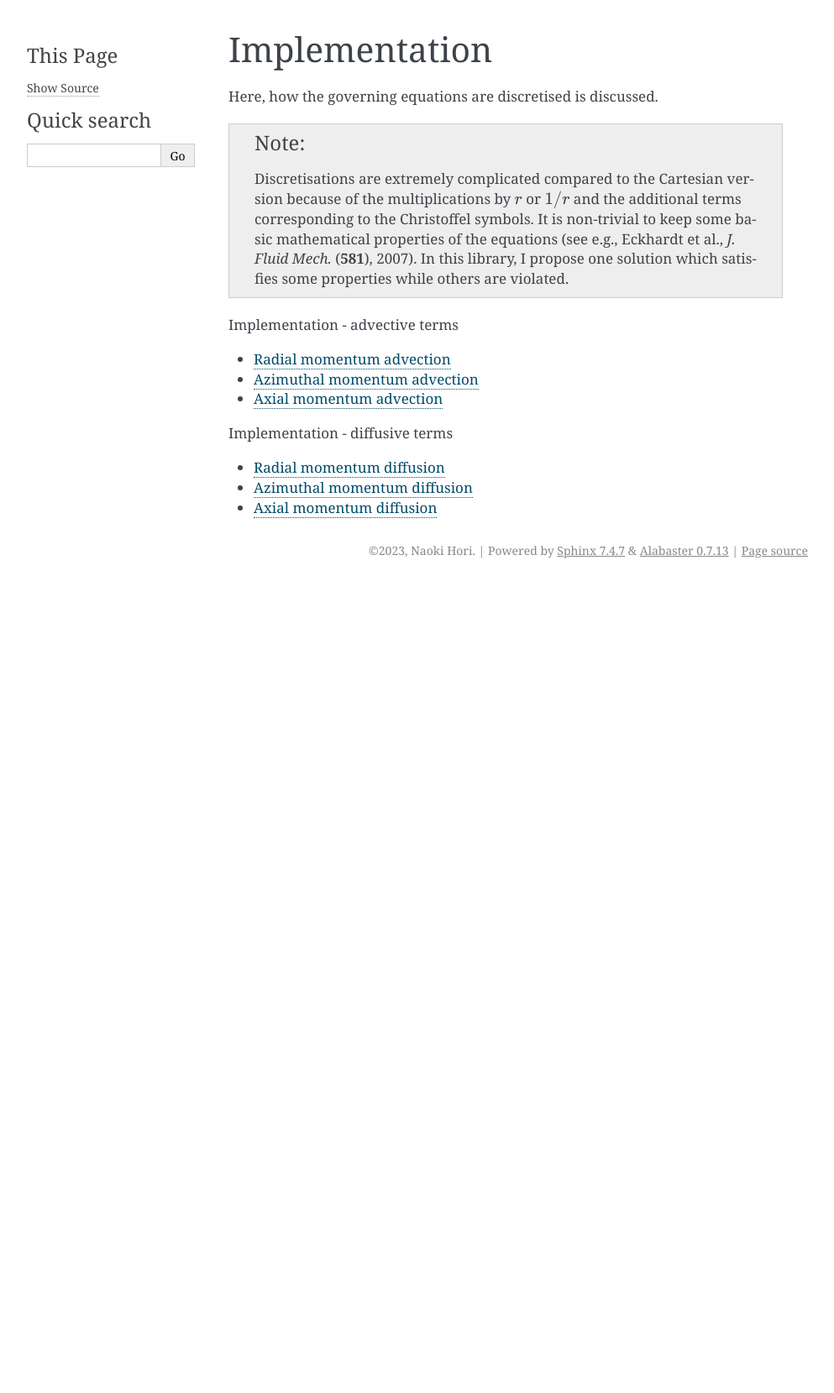
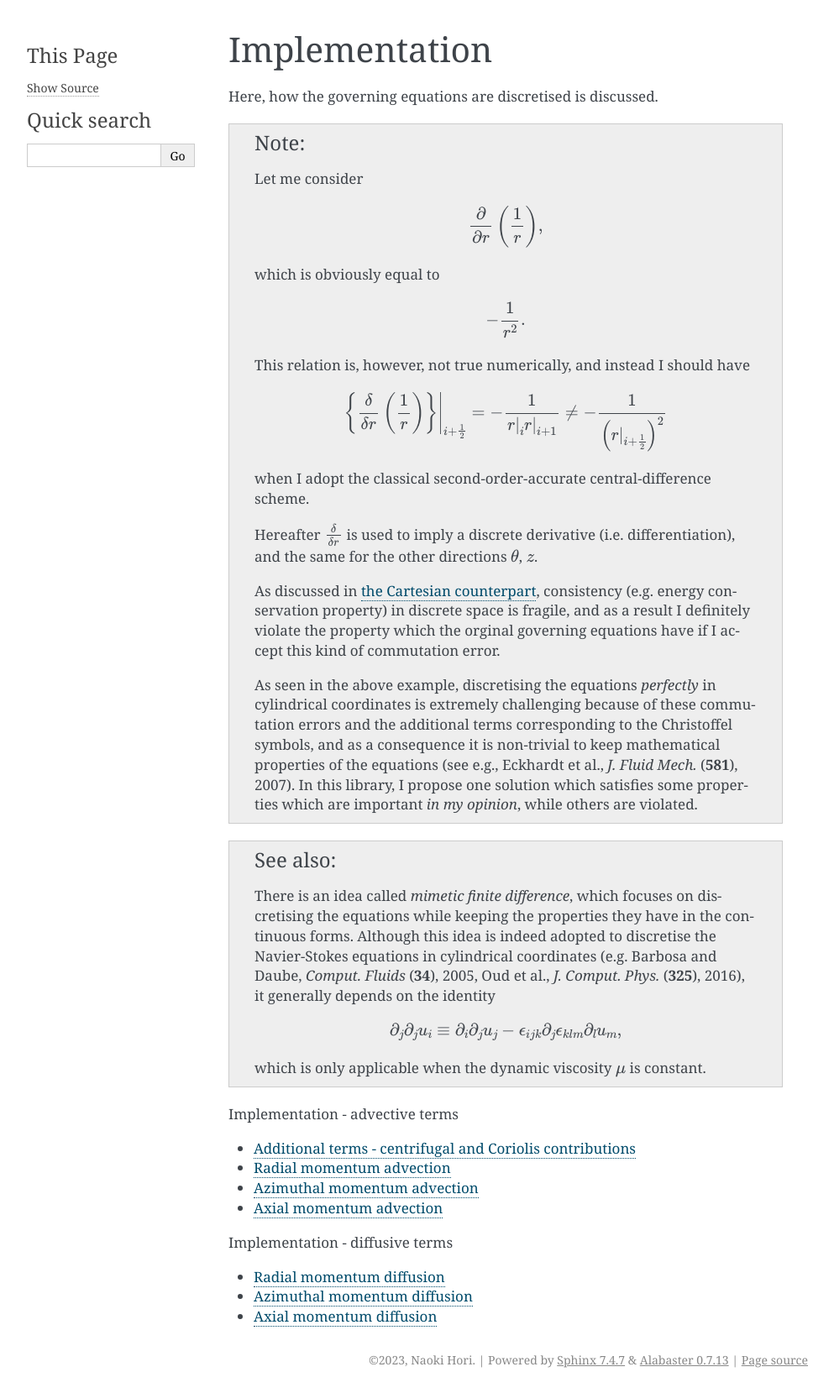
Before and after one commit to NaokiHori/SimpleTCSolver, a Sphinx documentation site: the page built from docs/source/implementation/index.rst, in a window 1280 px wide. Shown: the whole page at 84% size, without its empty margins (148-1141 px from the left). Built offline with Sphinx 7.4.7, drawn with Linux system fonts in a browser that asks for light colours; formulas are drawn with MathJax 3; pages that are not in the unit, such as notebooks, are missing from menus; before the commit the page ends 900 px from its top, so only the background shows below that.

```diff
--- a/docs/source/ext/myliteralinclude.py
+++ b/docs/source/ext/myliteralinclude.py
@@ -59,6 +59,23 @@ def get_lines(filename, tag):
         retval.append((f"{s}-{e}", s))
     return retval
 
+def remove_head_spaces(lines):
+    lines = lines.split("\n")[:-1]
+    nspaces = 0
+    for lcnt, line in enumerate(lines):
+        for ccnt, char in enumerate(line):
+            if char != " ":
+                if lcnt == 0:
+                    nspaces = ccnt
+                else:
+                    nspaces = min(nspaces, ccnt)
+                break
+    newlines = list()
+    for line in lines:
+        newlines.append(line[nspaces:])
+    newlines = "\n".join(newlines)
+    return newlines
+
 def container_wrapper(directive: SphinxDirective, literal_node: Node, caption: str) -> nodes.container:  # NOQA
     container_node = nodes.container('', literal_block=True,
                                      classes=['literal-block-wrapper'])
@@ -107,6 +124,7 @@ class MyLiteralInclude(SphinxDirective):
                 self.options['lines'], self.options['lineno-start'] = pair[0], pair[1]
                 reader = LiteralIncludeReader(filename, self.options, self.config)
                 text, lines = reader.read(location=location)
+                text = remove_head_spaces(text)
                 retnode: Element = nodes.literal_block(text, text, source=filename)
                 retnode['force'] = 'force' in self.options
                 self.set_source_info(retnode)
--- a/docs/source/implementation/index.rst
+++ b/docs/source/implementation/index.rst
@@ -11,14 +11,59 @@ Here, how the governing equations are discretised is discussed.
 
 .. note::
 
-   Discretisations are extremely complicated compared to the Cartesian version because of the multiplications by :math:`r` or :math:`1 / r` and the additional terms corresponding to the Christoffel symbols.
-   It is non-trivial to keep some basic mathematical properties of the equations (see e.g., |ECKHARDT2007|).
-   In this library, I propose one solution which satisfies some properties while others are violated.
+   Let me consider
+
+   .. math::
+
+      \der{}{\vr} \left( \frac{1}{\vr} \right),
+
+   which is obviously equal to
+
+   .. math::
+
+      - \frac{1}{\vr^2}.
+
+   This relation is, however, not true numerically, and instead I should have
+
+   .. math::
+
+      \vat{
+         \left\{ \dder{}{\vr} \left( \frac{1}{\vr} \right) \right\}
+      }{\ric}
+      =
+      - \frac{1}{\vat{\vr}{\rim} \vat{\vr}{\rip}}
+      \ne
+      - \frac{1}{\left( \vat{\vr}{\ric} \right)^2}
+
+   when I adopt the classical second-order-accurate central-difference scheme.
+
+   Hereafter :math:`\frac{\delta}{\delta \vr}` is used to imply a discrete derivative (i.e. differentiation), and the same for the other directions :math:`\vt`, :math:`\vz`.
+
+   As discussed in `the Cartesian counterpart <https://naokihori.github.io/SimpleNavierStokesSolver/>`_, consistency (e.g. energy conservation property) in discrete space is fragile, and as a result I definitely violate the property which the orginal governing equations have if I accept this kind of commutation error.
+
+   As seen in the above example, discretising the equations *perfectly* in cylindrical coordinates is extremely challenging because of these commutation errors and the additional terms corresponding to the Christoffel symbols, and as a consequence it is non-trivial to keep mathematical properties of the equations (see e.g., |ECKHARDT2007|).
+   In this library, I propose one solution which satisfies some properties which are important *in my opinion*, while others are violated.
+
+.. seealso::
+
+   There is an idea called `mimetic finite difference`, which focuses on discretising the equations while keeping the properties they have in the continuous forms.
+   Although this idea is indeed adopted to discretise the Navier-Stokes equations in cylindrical coordinates (e.g. |BARBOSA2005|, |OUD2016|), it generally depends on the identity
+
+   .. math::
+
+      \partial_j \partial_j u_i
+      \equiv
+      \partial_i \partial_j u_j
+      -
+      \epsilon_{ijk} \partial_j \epsilon_{klm} \partial_l u_m,
+
+   which is only applicable when the dynamic viscosity :math:`\mu` is constant.
 
 .. toctree::
    :caption: Implementation - advective terms
    :maxdepth: 1
 
+   adv-add
    adv-r
    adv-t
    adv-z
--- a/docs/source/index.rst
+++ b/docs/source/index.rst
@@ -6,7 +6,6 @@ SimpleTCSolver
    :width: 800
 
 .. toctree::
-   :caption: Table of Contents
    :maxdepth: 1
 
    derivation/index
--- a/docs/source/references.rst
+++ b/docs/source/references.rst
@@ -4,6 +4,8 @@ References
 
 .. include:: /references.txt
 
+* |FUKAGATA2002|
 * |MORINISHI2004|
 * |BARBOSA2005|
 * |ECKHARDT2007|
+* |OUD2016|
--- a/docs/source/references.txt
+++ b/docs/source/references.txt
@@ -1,3 +1,5 @@
+.. |FUKAGATA2002|  replace:: Fukagata and Kasagi, *J. Comput. Phys.* (**181**), 2002
 .. |MORINISHI2004| replace:: Morinishi et al., *J. Comput. Phys.* (**197**), 2004
 .. |BARBOSA2005|   replace:: Barbosa and Daube, *Comput. Fluids* (**34**), 2005
 .. |ECKHARDT2007|  replace:: Eckhardt et al., *J. Fluid Mech.* (**581**), 2007
+.. |OUD2016|       replace:: Oud et al., *J. Comput. Phys.* (**325**), 2016
```
Also changed, not shown: README.rst (+30 -4 lines), docs/source/implementation/adv-add.rst (added, +56 -0 lines).
